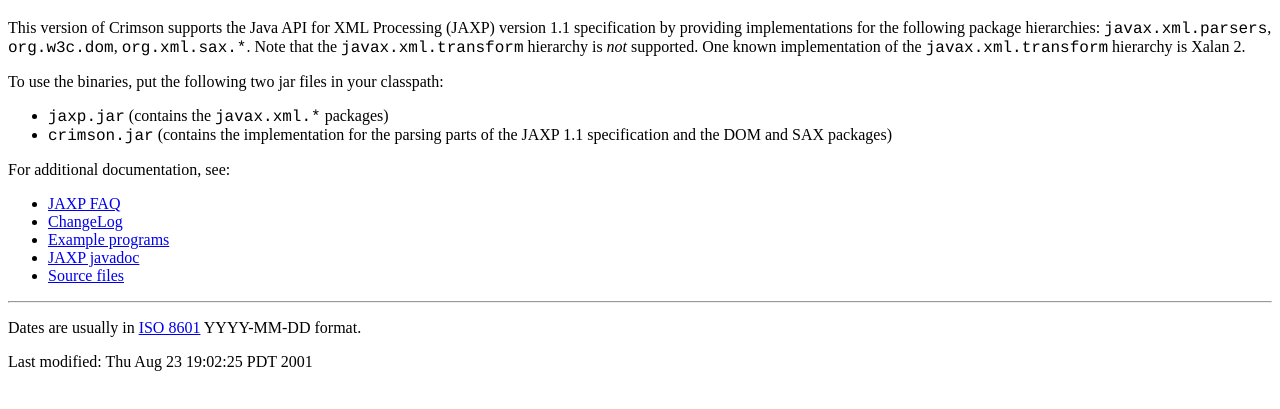
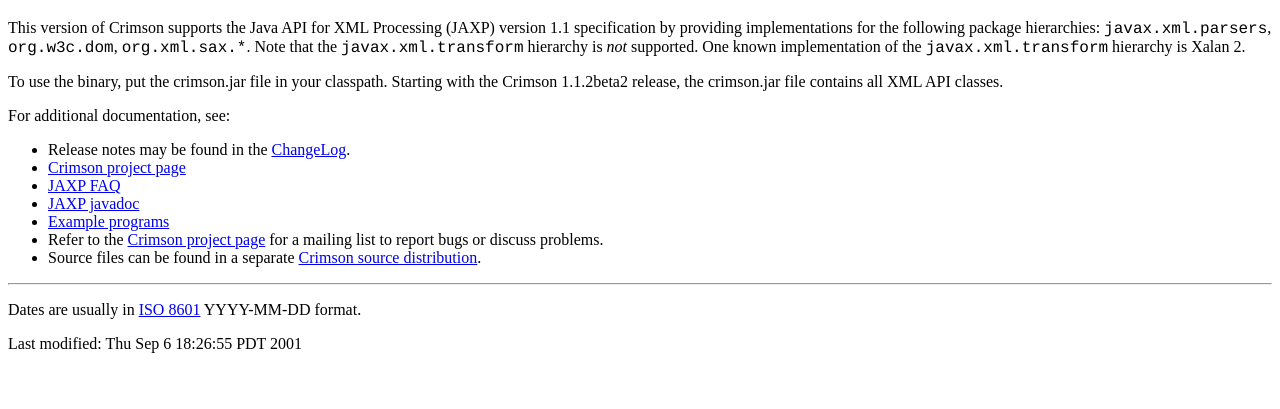
Before and after one commit to cvega/crimson, a plain HTML site: page trunk/docs/README.html in a window 1280 px wide. Shown: the part 61-470 px from the top of the page. Drawn offline with Linux system fonts and the light colour scheme; files that its build step writes are made by us from their sources.

```diff
--- a/trunk/docs/README.html
+++ b/trunk/docs/README.html
@@ -18,24 +18,25 @@
 known implementation of the <code>javax.xml.transform</code> hierarchy is
 Xalan 2.</p>
 
-<p>To use the binaries, put the following two jar files in your
-classpath:</p>
-    <ul>
-      <li><code>jaxp.jar</code> (contains the <code>javax.xml.*</code>
-        packages)</li>
-      <li><code>crimson.jar</code> (contains the implementation for
-        the parsing parts of the JAXP 1.1 specification and the DOM and SAX
-        packages)</li>
-</ul>
+<p>To use the binary, put the crimson.jar file in your classpath.
+  Starting with the Crimson 1.1.2beta2 release, the crimson.jar file
+  contains all XML API classes.</p>
 
 <p>For additional documentation, see:</p>
     <ul>
+      <li>Release notes may be found in the
+        <a href="ChangeLog">ChangeLog</a>.</li>
+      <li><a href="http://xml.apache.org/crimson/">Crimson project page</a></li>
       <li><a href="http://xml.apache.org/~edwingo/jaxp-faq.html">JAXP
         FAQ</a></li>
-      <li><a href="ChangeLog">ChangeLog</a></li>
+      <li><a href="docs/api/index.html">JAXP javadoc</a></li>
       <li><a href="examples/index.html">Example programs</a></li>
-      <li><a href="docs/api/index.html">JAXP javadoc</a></li>
-      <li><a href="src">Source files</a></li>
+      <li>Refer to the <a href="http://xml.apache.org/crimson/">Crimson
+        project page</a> for a mailing list to report bugs or discuss
+        problems.</li>
+      <li>Source files can be found in a separate <a
+        href="http://xml.apache.org/crimson/dist/">Crimson source
+        distribution</a>.</li>
     </ul>
 
 <hr />
@@ -44,7 +45,7 @@
   YYYY-MM-DD format.</p>
 <!-- Created: Thu May 18 15:15:19 PDT 2000 -->
 <!-- hhmts start -->
-Last modified: Thu Aug 23 19:02:25 PDT 2001
+Last modified: Thu Sep  6 18:26:55 PDT 2001
 <!-- hhmts end -->
   </body>
 </html>
```
Also changed, not shown: trunk/build.xml (+9 -9 lines), 1 other file.
